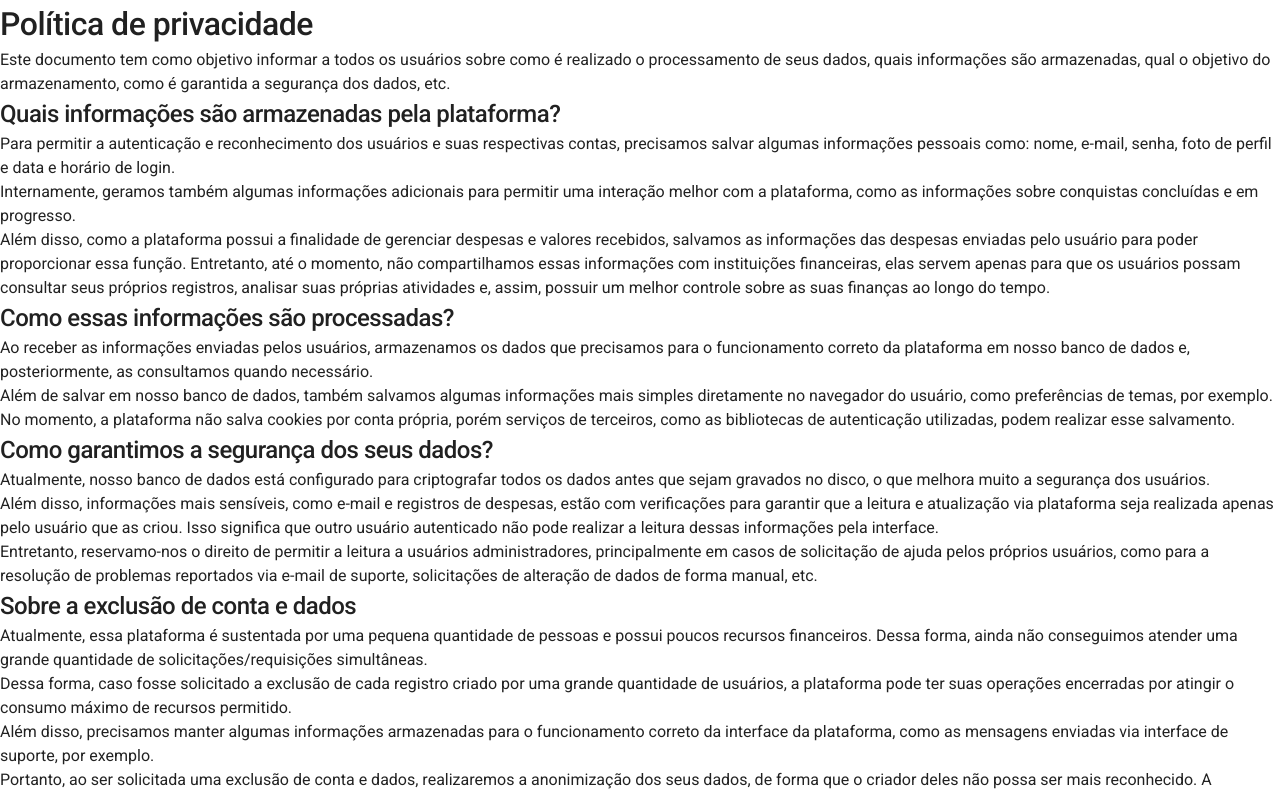
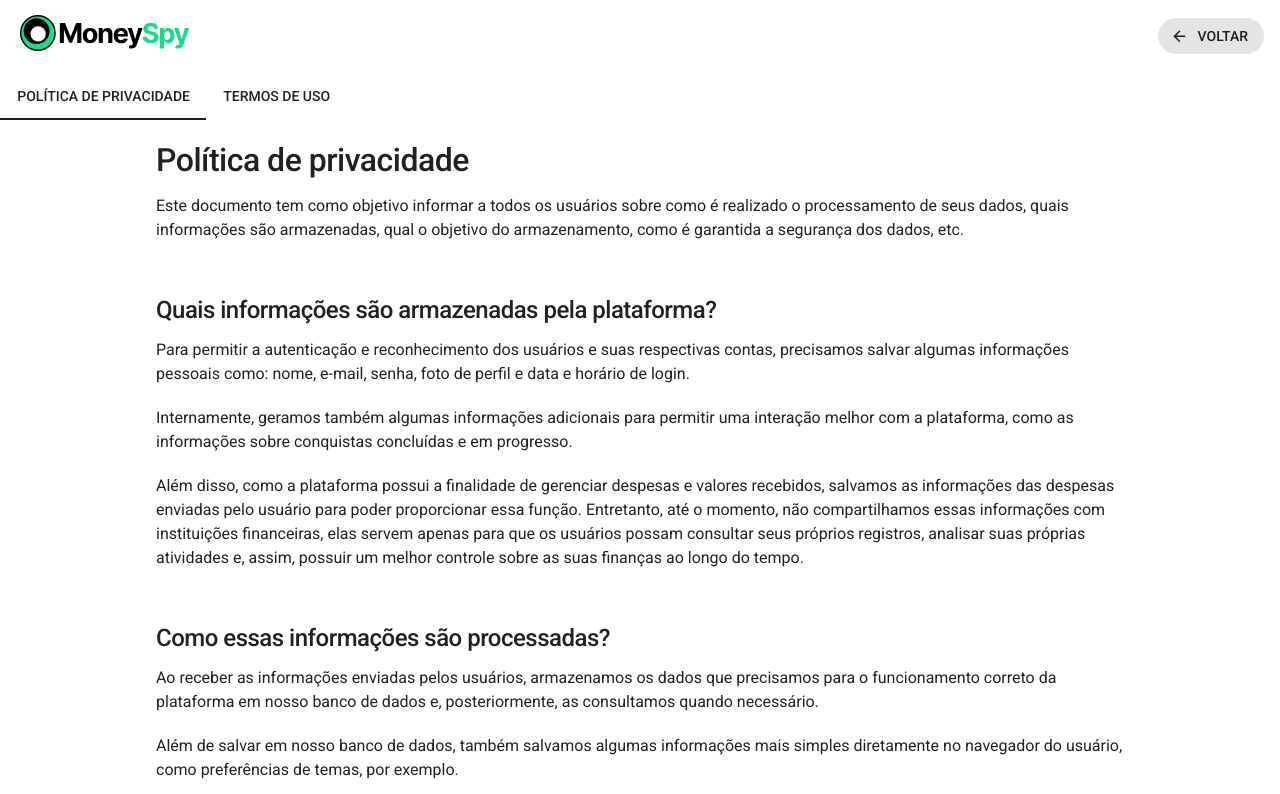
Before and after one commit to alessandroCidney/MoneySpy, a Nuxt app: page /documents/privacy-policy in a window 1280 px wide. Shown: the top 794 px of the page. Built offline with nearby package versions, Linux system fonts and the light colour scheme.

Commit message:
feat: Implemented documents layout and added system theme check

```diff
--- a/app/composables/commons/useLocalStorage.ts
+++ b/app/composables/commons/useLocalStorage.ts
@@ -15,11 +15,21 @@ export function useLocalStorage() {
     return !!themesDataArr.find(item => item.id === themeId)?.allowed
   }
 
+  function getSystemTheme() {
+    return window.matchMedia && window.matchMedia('(prefers-color-scheme: dark)').matches
+      ? 'defaultDarkTheme'
+      : 'defaultLightTheme'
+  }
+
   function loadSavedTheme() {
     const savedThemeId = localStorage.getItem(THEME_SETTINGS_LOCAL_STORAGE_KEY)
 
-    if (savedThemeId && themeIsAllowed(savedThemeId)) {
+    if (typeof savedThemeId === 'string' && themeIsAllowed(savedThemeId)) {
       selectedThemeId.value = savedThemeId
+    }
+
+    if (savedThemeId === null) {
+      selectedThemeId.value = getSystemTheme()
     }
   }
 
--- /dev/null
+++ b/app/layouts/document.vue
@@ -0,0 +1,64 @@
+<template>
+  <layouts-loading-container>
+    <v-app>
+      <v-app-bar
+        :elevation="0"
+        :height="72"
+        absolute
+      >
+        <template #prepend>
+          <commons-app-logo
+            :width="170"
+            class="mx-4"
+          />
+        </template>
+
+        <template #append>
+          <v-btn
+            prepend-icon="mdi-arrow-left"
+            variant="tonal"
+            class="mr-3"
+            rounded
+            @click="router.back()"
+          >
+            Voltar
+          </v-btn>
+        </template>
+      </v-app-bar>
+
+      <v-main class="applicationDocumentsPage">
+        <v-tabs tag="nav">
+          <v-tab :to="{ name: 'documents-privacy-policy' }">
+            Política de privacidade
+          </v-tab>
+
+          <v-tab :to="{ name: 'documents-terms-of-use' }">
+            Termos de uso
+          </v-tab>
+        </v-tabs>
+
+        <slot />
+      </v-main>
+    </v-app>
+  </layouts-loading-container>
+</template>
+
+<script setup lang="ts">
+const router = useRouter()
+</script>
+
+<style lang="scss">
+.applicationDocumentsPage {
+  h1, h2 {
+    margin-bottom: 10px;
+  }
+
+  p {
+    margin-bottom: 20px;
+  }
+
+  p + h2 {
+    margin-top: 50px;
+  }
+}
+</style>
--- a/app/pages/documents/privacy-policy.vue
+++ b/app/pages/documents/privacy-policy.vue
@@ -1,5 +1,5 @@
 <template>
-  <v-main>
+  <v-container max-width="1000px">
     <h1>Política de privacidade</h1>
 
     <p>
@@ -89,11 +89,19 @@
     <p>
       Este documento/política pode ser atualizado futuramente. Caso isso seja necessário, realizaremos uma notificação prévia via interface da plataforma. Para continuar utilizando a plataforma, será sempre necessário aceitar os documentos/termos/políticas mais recentes. Caso isso não seja possível, o usuário não poderá continuar utilizando a plataforma, e poderá, caso deseje, realizar a exclusão de sua conta conforme descrito no tópico "Sobre a exclusão de conta e dados".
     </p>
-  </v-main>
+
+    <h2>
+      Suporte e contato
+    </h2>
+
+    <p>
+      Para tirar dúvidas ou reportar possíveis problemas, acesse o nosso <a href="https://docs.google.com/forms/d/e/1FAIpQLSc6DTN5Q9Am-vEN5u4QnsDrGZyFB-6Gc9v2-JP1QIFwORm0sA/viewform?usp=dialog">Formulário de Suporte</a>.
+    </p>
+  </v-container>
 </template>
 
 <script setup lang="ts">
 definePageMeta({
-  layout: 'empty',
+  layout: 'document',
 })
 </script>
--- /dev/null
+++ b/app/pages/documents/terms-of-use.vue
@@ -0,0 +1,11 @@
+<template>
+  <v-container max-width="1000px">
+    <h1>Termos de uso</h1>
+  </v-container>
+</template>
+
+<script setup lang="ts">
+definePageMeta({
+  layout: 'document',
+})
+</script>
--- a/app/utils/themes.ts
+++ b/app/utils/themes.ts
@@ -62,7 +62,7 @@ export function getThemesDataArr() {
       title: 'Tema Claro',
       description: 'Desbloqueável com a conquista "Novato"',
 
-      allowed: !!authStore.privateProfileData?.achievements.complete.find(item => item.id === 'beginner'),
+      allowed: true,
     },
     {
       id: 'defaultDarkTheme',
@@ -70,7 +70,7 @@ export function getThemesDataArr() {
       title: 'Tema Escuro',
       description: 'Desbloqueável com a conquista "Novato"',
 
-      allowed: !!authStore.privateProfileData?.achievements.complete.find(item => item.id === 'beginner'),
+      allowed: true,
     },
     {
       id: 'lovingTheme',
```
